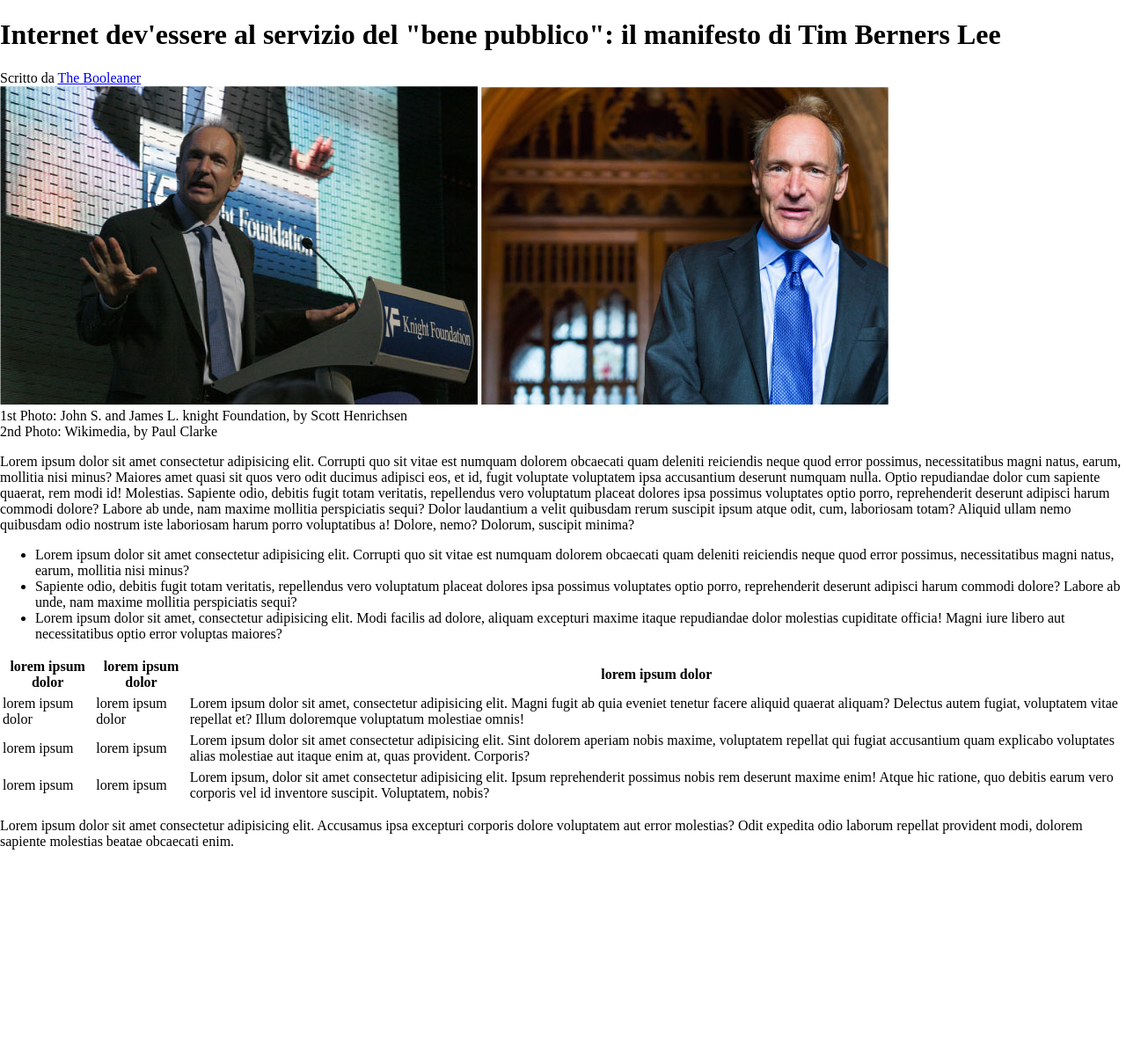
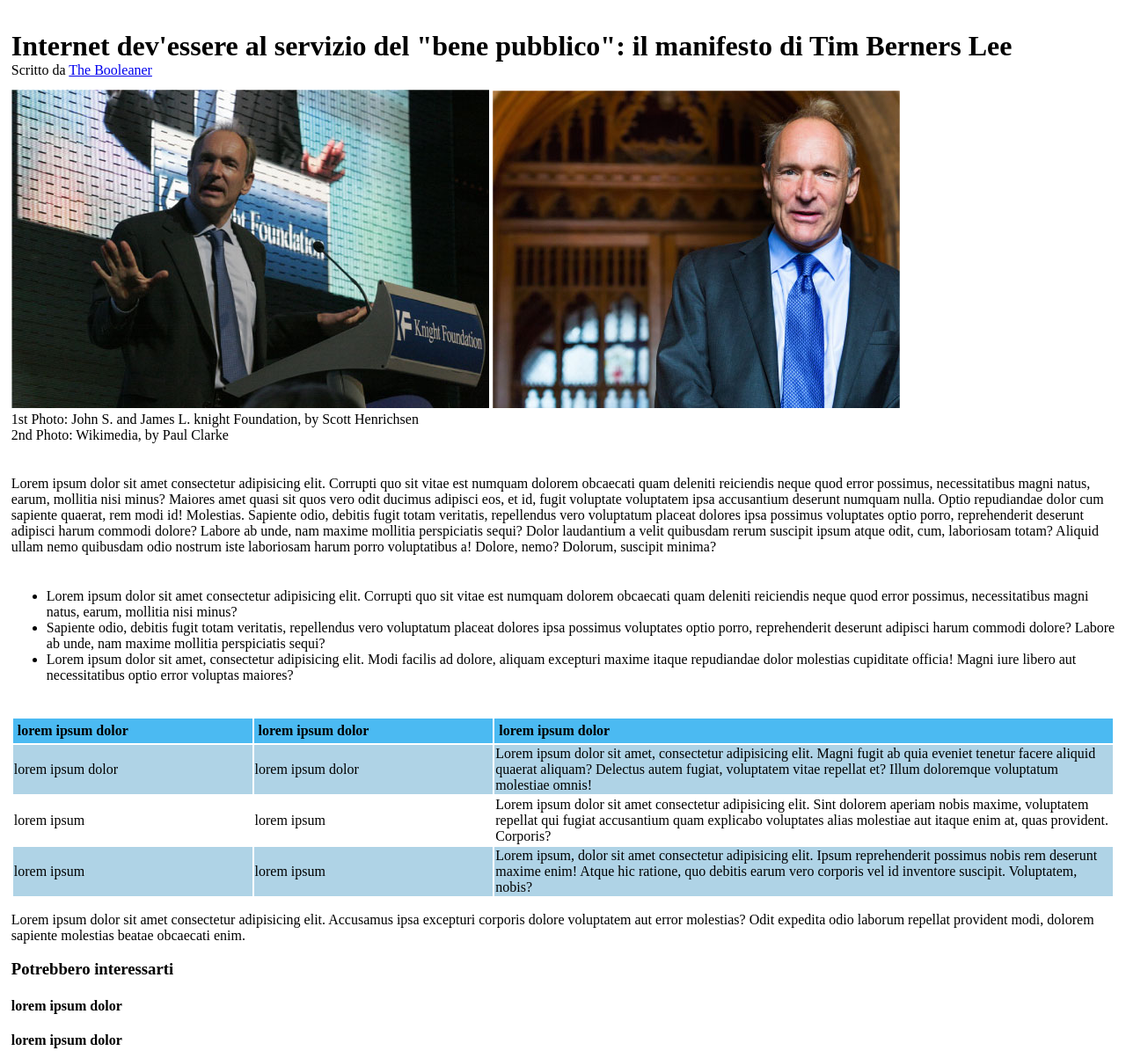
Before and after one commit to AndreaMatarrese/html-css-booleaner, a plain HTML site: page index.html in a window 1280 px wide. Shown: the part 157-1360 px from the top of the page at 88% size. Before the commit the page ends 1139 px from the top, so only its background shows below. Drawn offline with Linux system fonts and the light colour scheme.

Commit message:
edited table

```diff
--- a/css/style.css
+++ b/css/style.css
@@ -1,6 +1,8 @@
+/* testata e corpo pagina */
 body
 {
     margin: 0%;
+
 }
 header
 {
@@ -16,3 +18,52 @@ header
 {
     width: 250px;
 }
+.contenitore
+{
+    padding: 1%;
+}
+/*****/
+
+/* design pagina */
+
+h1
+{
+    margin-bottom: 0%;
+}
+
+.autore
+{
+    margin-bottom: 1%;
+}
+
+.par
+{
+    margin-top: 3%;
+    margin-bottom: 3%;
+}
+
+/* stile tabella */
+thead
+{
+    background-color: #4bbaf2;
+    text-align: left;
+
+}
+th
+{
+    width: 300px;
+    padding: 5px;
+
+}
+.tre
+{
+    width: 800px;
+
+}
+
+.celeste
+{
+    background-color: #afd3e6;
+
+}
+/********/
--- a/index.html
+++ b/index.html
@@ -15,58 +15,63 @@
                 </div>
             </header>
 
+
+        <div class="contenitore">
             <!-- corpo della pagina -->
             <!-- titolo e immagini -->
-    <div>
+            <div class="primo">
                 <h1>Internet dev'essere al servizio del "bene pubblico": il manifesto di Tim Berners Lee</h1>
-        <div>Scritto da <a class="link" href="https://boolean.careers/">The Booleaner </a></div>
-        <span class="imgtim"><img src="../html-css-booleaner/img/tim-1.jpg" alt="tim"></span>
-        <span class="imgtim"><img src="../html-css-booleaner/img/tim-2.jpg" alt="tim"></span>
+                <div class="autore">Scritto da <a class="link" href="https://boolean.careers/">The Booleaner </a></div>
+                <span><img src="../html-css-booleaner/img/tim-1.jpg" alt="tim"></span>
+                <span><img src="../html-css-booleaner/img/tim-2.jpg" alt="tim"></span>
                 <div>1st Photo: John S. and James L. knight Foundation, by Scott Henrichsen</div>
                 <div>2nd Photo: Wikimedia, by Paul Clarke</div>
             </div>
 
             <!-- testo e tabella -->
             <div>
-        <p>
+                <p class="par">
                     Lorem ipsum dolor sit amet consectetur adipisicing elit. Corrupti quo sit vitae est numquam dolorem obcaecati quam deleniti reiciendis neque quod error possimus, necessitatibus magni natus, earum, mollitia nisi minus?
                     Maiores amet quasi sit quos vero odit ducimus adipisci eos, et id, fugit voluptate voluptatem ipsa accusantium deserunt numquam nulla. Optio repudiandae dolor cum sapiente quaerat, rem modi id! Molestias.
                     Sapiente odio, debitis fugit totam veritatis, repellendus vero voluptatum placeat dolores ipsa possimus voluptates optio porro, reprehenderit deserunt adipisci harum commodi dolore? Labore ab unde, nam maxime mollitia perspiciatis sequi?
                     Dolor laudantium a velit quibusdam rerum suscipit ipsum atque odit, cum, laboriosam totam? Aliquid ullam nemo quibusdam odio nostrum iste laboriosam harum porro voluptatibus a! Dolore, nemo? Dolorum, suscipit minima?
                 </p>
 
-        <ul class="lista">
+                <ul class="par">
                     <li>Lorem ipsum dolor sit amet consectetur adipisicing elit. Corrupti quo sit vitae est numquam dolorem obcaecati quam deleniti reiciendis neque quod error possimus, necessitatibus magni natus, earum, mollitia nisi minus?</li>
                     <li>Sapiente odio, debitis fugit totam veritatis, repellendus vero voluptatum placeat dolores ipsa possimus voluptates optio porro, reprehenderit deserunt adipisci harum commodi dolore? Labore ab unde, nam maxime mollitia perspiciatis sequi?</li>
                     <li>Lorem ipsum dolor sit amet, consectetur adipisicing elit. Modi facilis ad dolore, aliquam excepturi maxime itaque repudiandae dolor molestias cupiditate officia! Magni iure libero aut necessitatibus optio error voluptas maiores?</li>
                 </ul>
 
                 <!-- tbaellla -->
-        <table class="tabella">
+                <table class="tabella" border="0">
 
                     <thead>
                         <th>lorem ipsum dolor</th>
                         <th>lorem ipsum dolor</th>
-                <th>lorem ipsum dolor</th>
+                        <th class="tre">lorem ipsum dolor</th>
                     </thead>
                     <!-- riga1 -->
-            <tr></tr>
+                    <tr class="celeste">
                         <td>lorem ipsum dolor</td>
                         <td>lorem ipsum dolor</td>
                         <td>Lorem ipsum dolor sit amet, consectetur adipisicing elit. Magni fugit ab quia eveniet tenetur facere aliquid quaerat aliquam? Delectus autem fugiat, voluptatem vitae repellat et? Illum doloremque voluptatum molestiae omnis!</td>
-
+                    </tr>
                     <!-- riga 2 -->
-            <tr></tr>
+                    <tr>
                         <td>lorem ipsum</td>
                         <td>lorem ipsum</td>
                         <td>Lorem ipsum dolor sit amet consectetur adipisicing elit. Sint dolorem aperiam nobis maxime, voluptatem repellat qui fugiat accusantium quam explicabo voluptates alias molestiae aut itaque enim at, quas provident. Corporis?</td>
-
+                    </tr>
                     <!-- riga 3 -->
-            <tr></tr>
+                    <tr class="celeste">
                         <td>lorem ipsum</td>
                         <td>lorem ipsum</td>
                         <td>Lorem ipsum, dolor sit amet consectetur adipisicing elit. Ipsum reprehenderit possimus nobis rem deserunt maxime enim! Atque hic ratione, quo debitis earum vero corporis vel id inventore suscipit. Voluptatem, nobis?</td>
+                    </tr>
                 </table>
+
+
 
                 <p>
                     Lorem ipsum dolor sit amet consectetur adipisicing elit. Accusamus ipsa excepturi corporis dolore voluptatem aut error molestias? Odit expedita odio laborum repellat provident modi, dolorem sapiente molestias beatae obcaecati enim.
@@ -74,5 +79,13 @@
             </div>
 
             <!-- footer e immagini -->
+            <footer>
+                <h3>Potrebbero interessarti</h3>
+                <div class="imgf1"><h4>lorem ipsum dolor</h4></div>
+                <div class="imgf2"><h4>lorem ipsum dolor</h4></div>
+            </footer>
+        </div>
+
     </body>
+
 </html>
```
Lines whose indentation alone changed are shown as unchanged.
